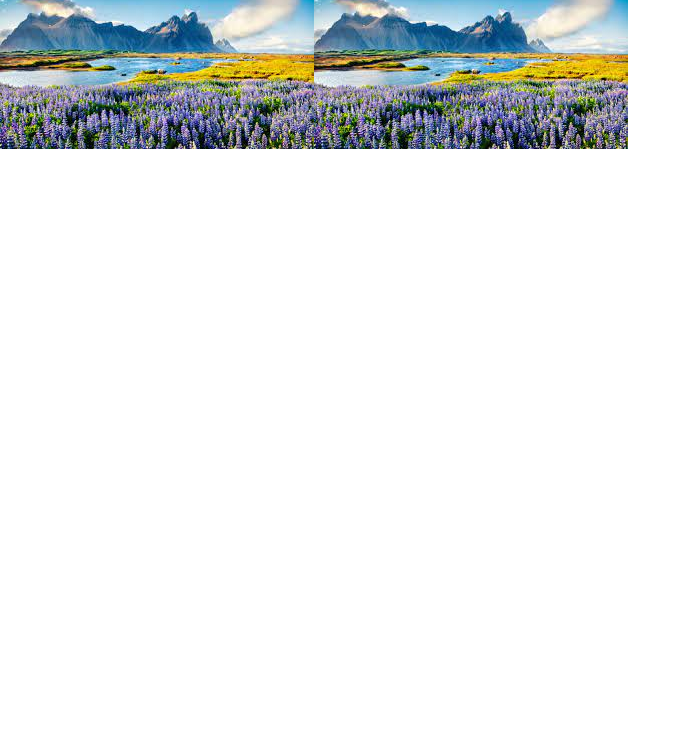
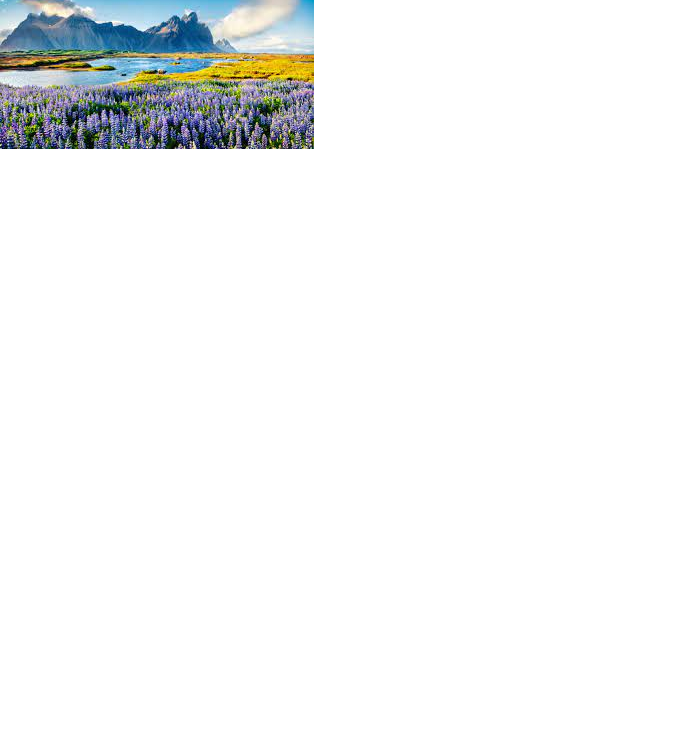
Before and after one commit to estherpinos/vue-hello, a plain HTML site: page index.html in a window 1280 px wide. Shown: the part 67-800 px from the top of the page, without its empty margins (0-691 px from the left). Drawn offline with nearby package versions, Linux system fonts and the light colour scheme.

Commit message:
Edit [html, elliminare foto in più]

```diff
--- a/index.html
+++ b/index.html
@@ -21,7 +21,7 @@
   <div id="app">
     <h1>{{message}}</h1>
     <img :src="imagenSrc">
-    <img src="img/paisaje.jpg" alt="">
+
 
   </div>
 
```
